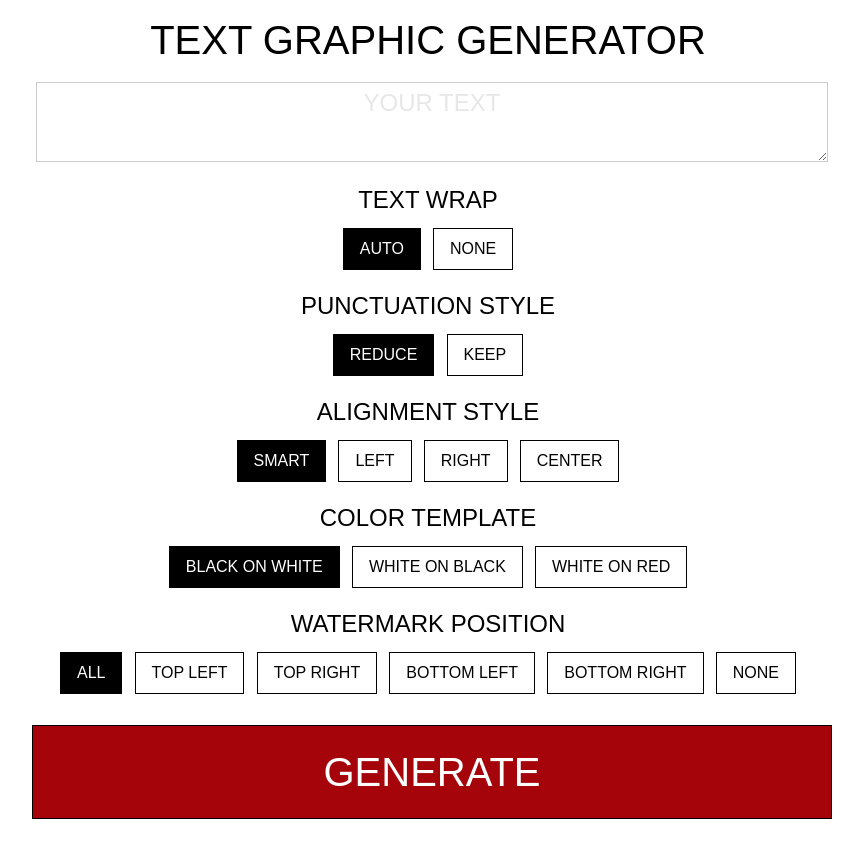
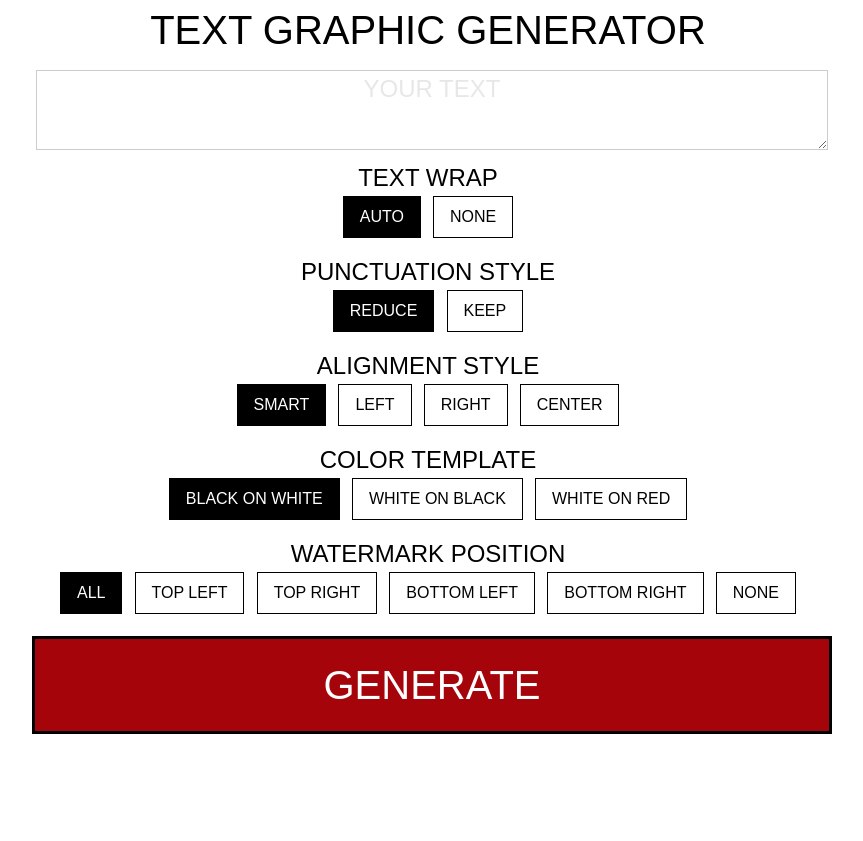
Before and after one commit to eolatham/text-graphic-generator, a Flask app: page / in a window 1280 px wide. Shown: the whole page, without its empty margins (212-1075 px from the left). After the commit the page ends 734 px from the top, so only its background shows below. Run offline with Flask 2, Linux system fonts and the light colour scheme; some web fonts are replaced.

Commit message:
polish even more

```diff
--- a/public/templates/index.html
+++ b/public/templates/index.html
@@ -64,8 +64,14 @@
         unicode-range: U+0000-00FF, U+0131, U+0152-0153, U+02BB-02BC, U+02C6, U+02DA, U+02DC, U+2000-206F, U+2074, U+20AC, U+2122, U+2191, U+2193, U+2212, U+2215, U+FEFF, U+FFFD;
     }
 
-    #page-container {
+    #content {
         max-width: 800px;
+    }
+
+    .w3-row,
+    .w3-center {
+        margin: 0;
+        padding: 0;
     }
 
     body,
@@ -87,13 +93,16 @@
     #text {
         width: 100%;
         height: 10vh;
-        margin-top: -1vh;
         resize: vertical;
         text-transform: uppercase;
     }
 
     #text::placeholder {
         color: lightgray;
+    }
+
+    .radio-toolbar {
+        margin-bottom: 1vh;
     }
 
     .radio-toolbar input[type="radio"] {
@@ -108,7 +117,7 @@
         padding: 1vh 2vh;
         font-size: 2vh;
         background-color: white;
-        border: 0.1vh solid black;
+        border: 0.2vh solid black;
     }
 
     .radio-toolbar label:hover {
@@ -122,12 +131,12 @@
 
     #generate {
         width: 100%;
-        margin: 0 1vh;
+        margin-top: 0.75vh;
         padding: 2%;
         font-size: 5vh;
         color: white;
         background-color: rgb(165, 5, 10);
-        border: 0.2vh solid black;
+        border: 0.4vh solid black;
     }
 
     #generate:hover,
@@ -172,7 +181,8 @@
 </style>
 
 <body>
-    <div class="w3-content" id="page-container">
+
+    <div class="w3-content" id="content">
 
         <header>
             <h1 class=" w3-center">TEXT GRAPHIC GENERATOR</h1>
@@ -264,8 +274,6 @@
             </div>
         </div>
 
-        <br>
-
         <div class="w3-row">
             <div class="w3-center">
                 <button id="generate">GENERATE</button>
```
